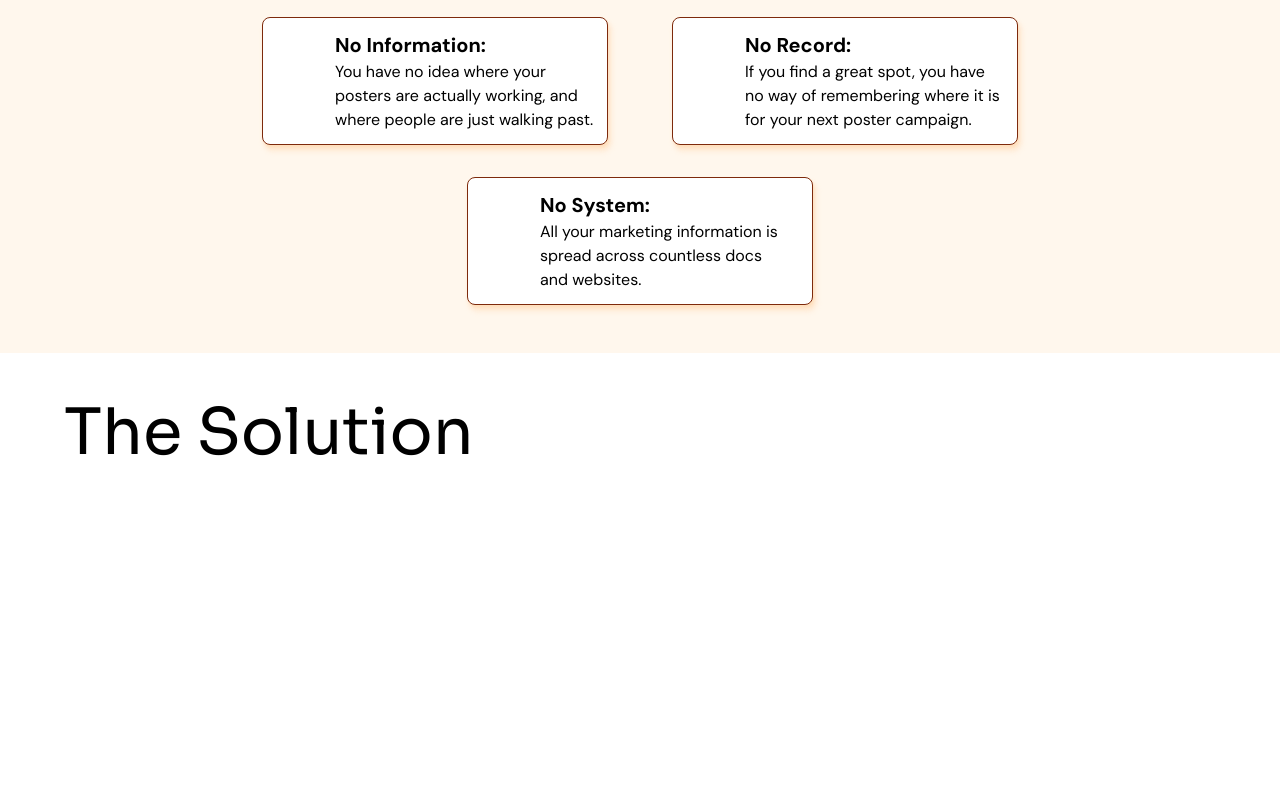
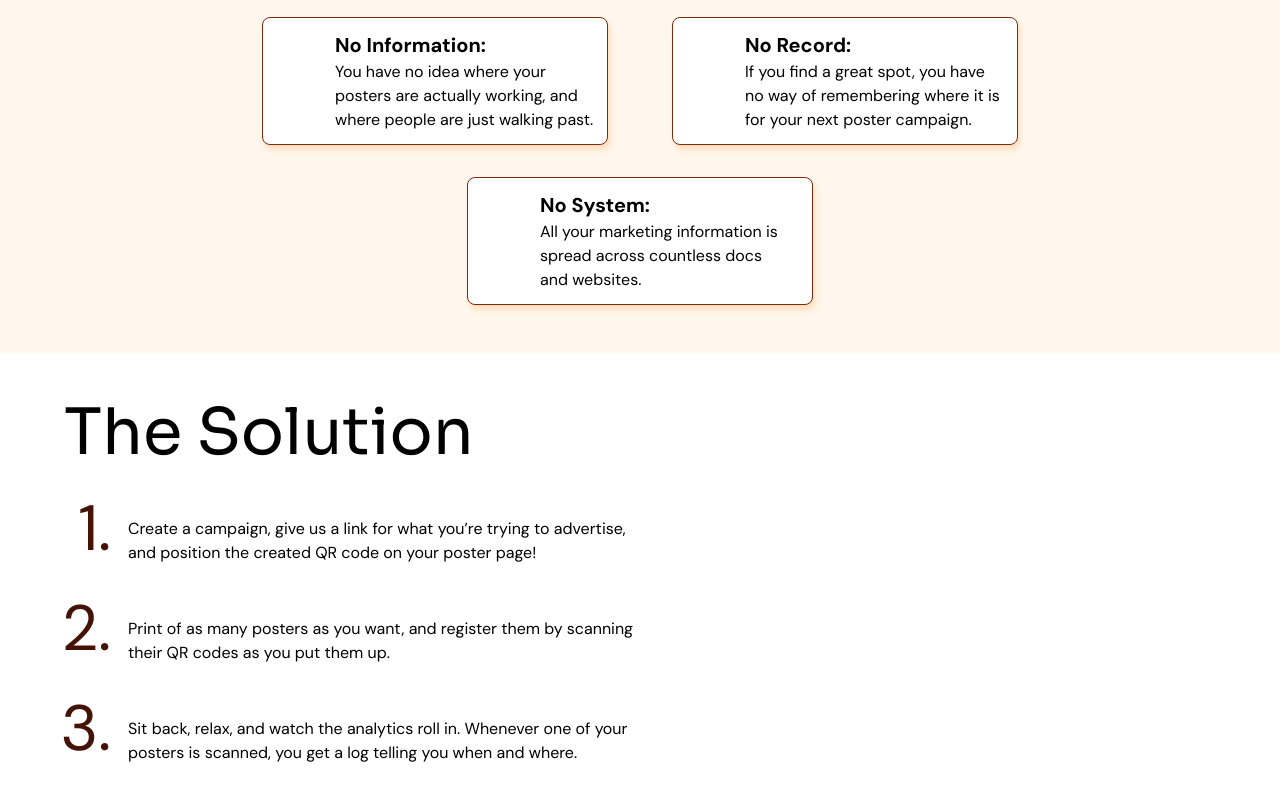
Before and after one commit to GeorgeJopson/poster-trace, a Next.js app: page / in a window 1280 px wide. Shown: the part 514-1314 px from the top of the page. Built offline with nearby package versions, Linux system fonts and the light colour scheme; some icons are missing.

Commit message:
Add list to Solution Marketing Section

```diff
--- a/src/components/TheSolutionMarketingSection/TheSolutionMarketingSection.jsx
+++ b/src/components/TheSolutionMarketingSection/TheSolutionMarketingSection.jsx
@@ -11,6 +11,11 @@ export default function TheSolutionMarketingSection() {
         <ColumnLayoutWrapper>
           <Column>
             <SolutionHeader>The Solution</SolutionHeader>
+            <List>
+              <ListItem><ListItemContent>Create a campaign, give us a link for what you’re trying to advertise, and position the created QR code on your poster page!</ListItemContent></ListItem>
+              <ListItem><ListItemContent>Print of as many posters as you want, and register them by scanning their QR codes as you put them up.</ListItemContent></ListItem>
+              <ListItem><ListItemContent>Sit back, relax, and watch the analytics roll in. Whenever one of your posters is scanned, you get a log telling you when and where.</ListItemContent></ListItem>
+            </List>
           </Column>
           <Column></Column>
         </ColumnLayoutWrapper>
@@ -18,6 +23,10 @@ export default function TheSolutionMarketingSection() {
     </ProblemSection>
   );
 }
+
+const List = styled.ol`
+  padding-left: 64px;
+`
 
 const ProblemSection = styled.section`
   padding-top: 32px;
@@ -27,14 +36,29 @@ const ProblemSection = styled.section`
 const ColumnLayoutWrapper = styled.div`
   display: flex;
   flex-direction:row;
+  flex-wrap: wrap;
 `
 
 const Column = styled.div`
   flex:1;
   display: flex;
   flex-direction: column;
+  min-width:${256/16}rem;
 `
 
 const SolutionHeader = styled(Header)`
   text-align: left;
 `
+
+const ListItem = styled.li`
+
+  &::marker{
+    color: var(--color-orange-950);
+
+    font-size: ${64/16}rem;
+  }
+`
+const ListItemContent = styled.span`
+  position: relative;
+  top: -16px;
+`
```
